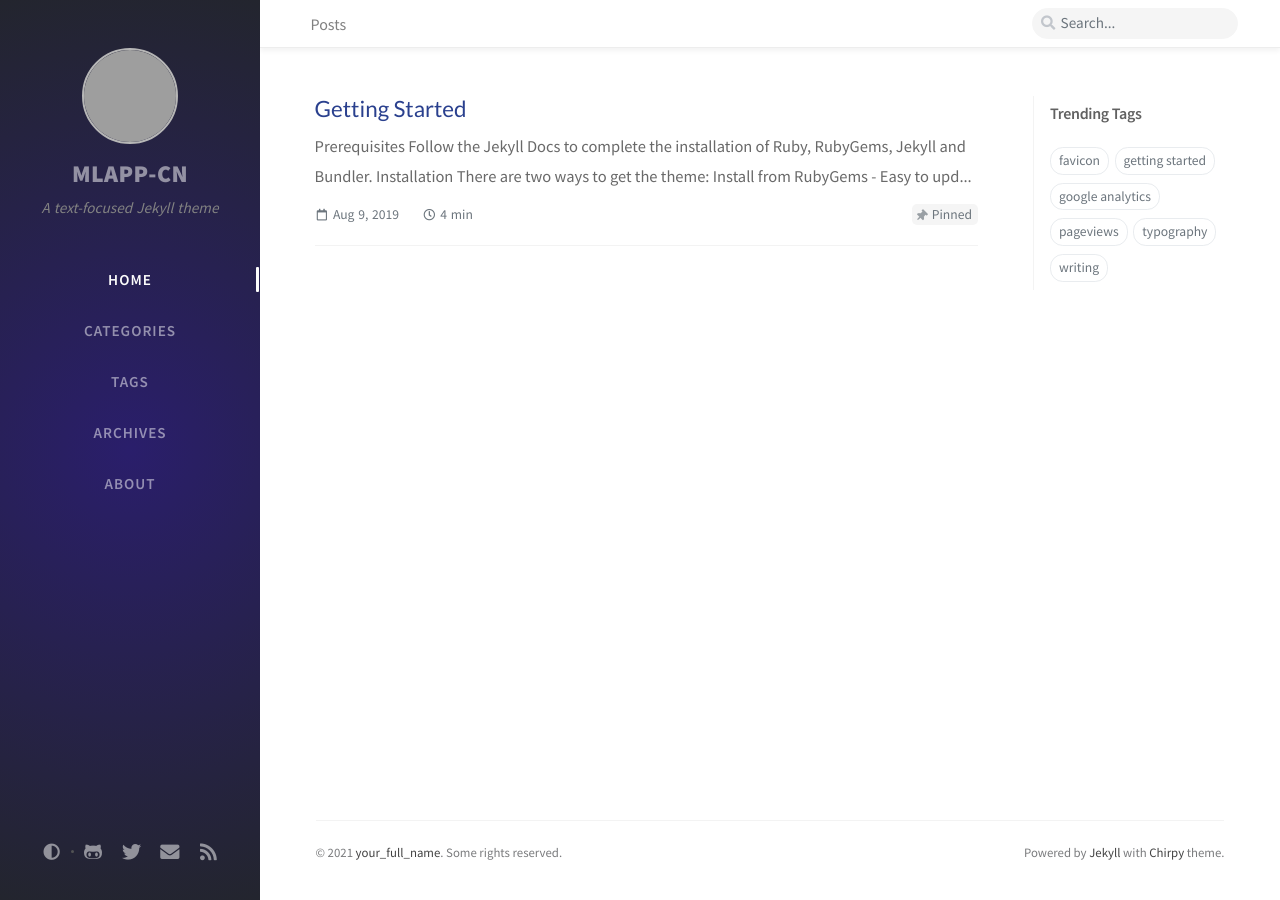
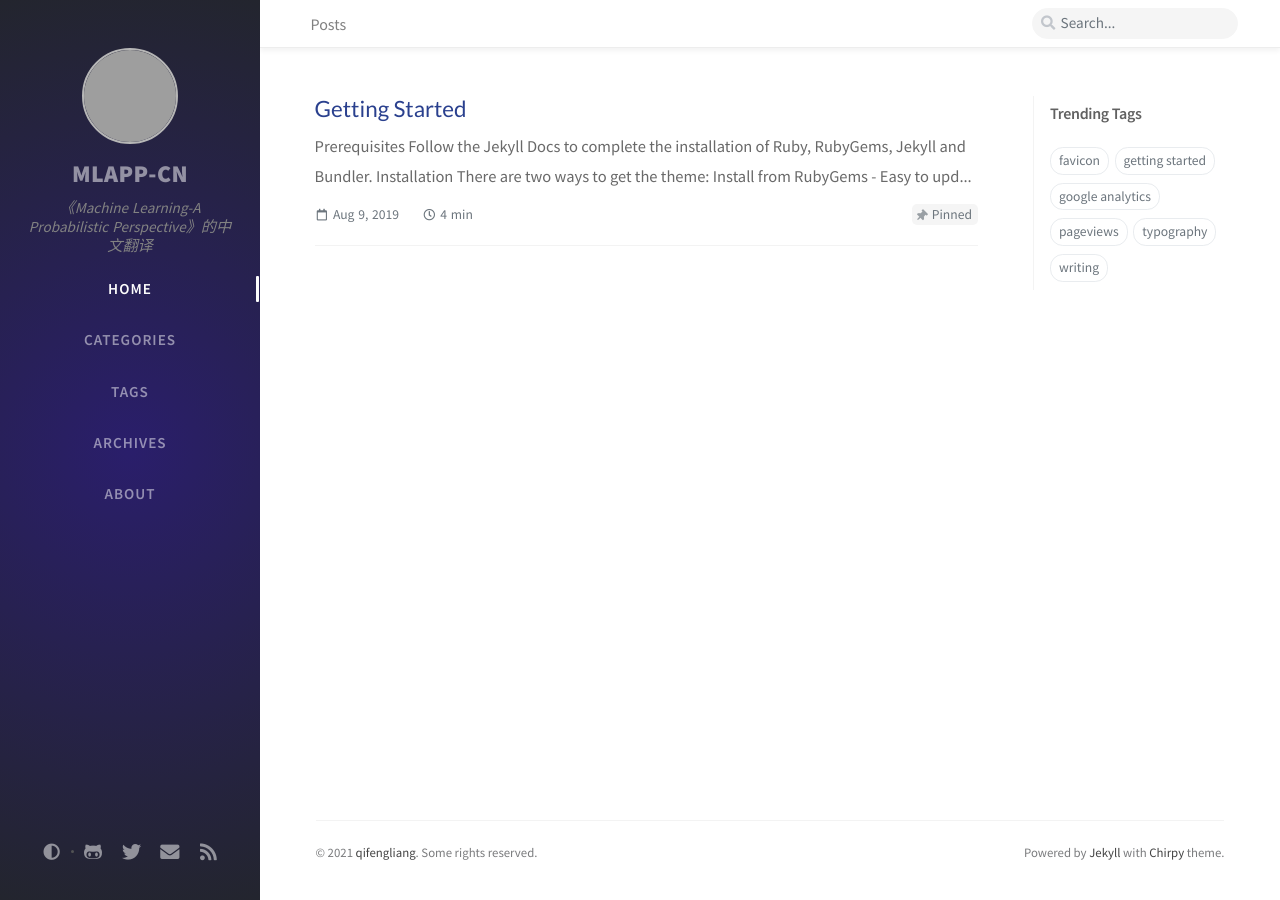
Before and after one commit to qiguming/qiguming.github.io, a Jekyll site: the page built from index.html, in a window 1280 px wide. Built offline with Jekyll 4.4.1, drawn with Linux system fonts in a browser that asks for light colours; nearby versions of some CDN libraries; comment, search, counter and statistics services are not loaded; grey boxes are pictures that could not be loaded.

Commit message:
change zh lan support

```diff
--- a/_config.yml
+++ b/_config.yml
@@ -8,7 +8,8 @@
 baseurl: ''
 
 # the HTML language tag › https://www.w3.org/International/questions/qa-choosing-language-tags
-lang: en-US
+lang: zh-Hans
+#en-US
 
 remote_theme: cotes2020/jekyll-theme-chirpy
 
@@ -19,8 +20,8 @@
 # --------------------------
 title: MLAPP-CN                          # the main title
 
-tagline: A text-focused Jekyll theme   # it will display as the sub-title
-
+tagline:  《Machine Learning-A Probabilistic Perspective》的中文翻译   # it will display as the sub-title
+# The Chinese Translation of
 description: >-                        # used by seo meta and the atom feed
   A minimal, portfolio, sidebar,
   bootstrap Jekyll theme with responsive web design
@@ -38,8 +39,8 @@
 social:
   # Change to your full name.
   # It will be displayed as the default author of the posts and the copyright owner in the Footer
-  name: your_full_name
-  email: example@doamin.com             # change to your email address
+  name: qifengliang
+  email: fengliang.qi07@gmail.com             # change to your email address
   links:
     # The first element serves as the copyright owner's link
     - https://twitter.com/username      # change to your twitter homepage
```
